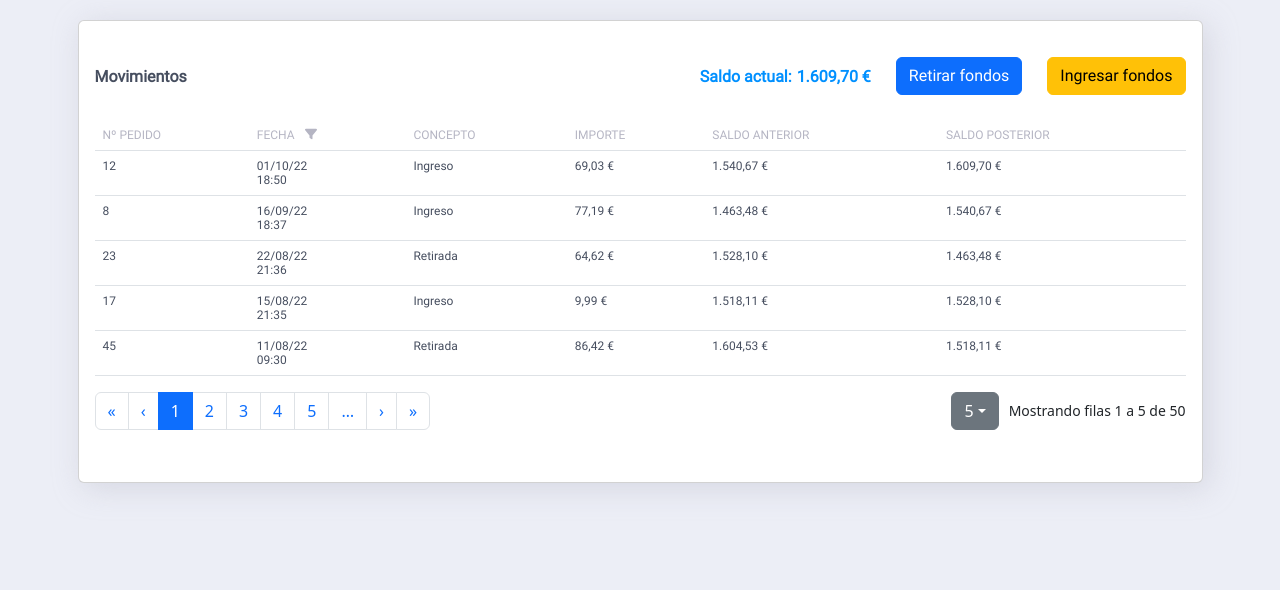
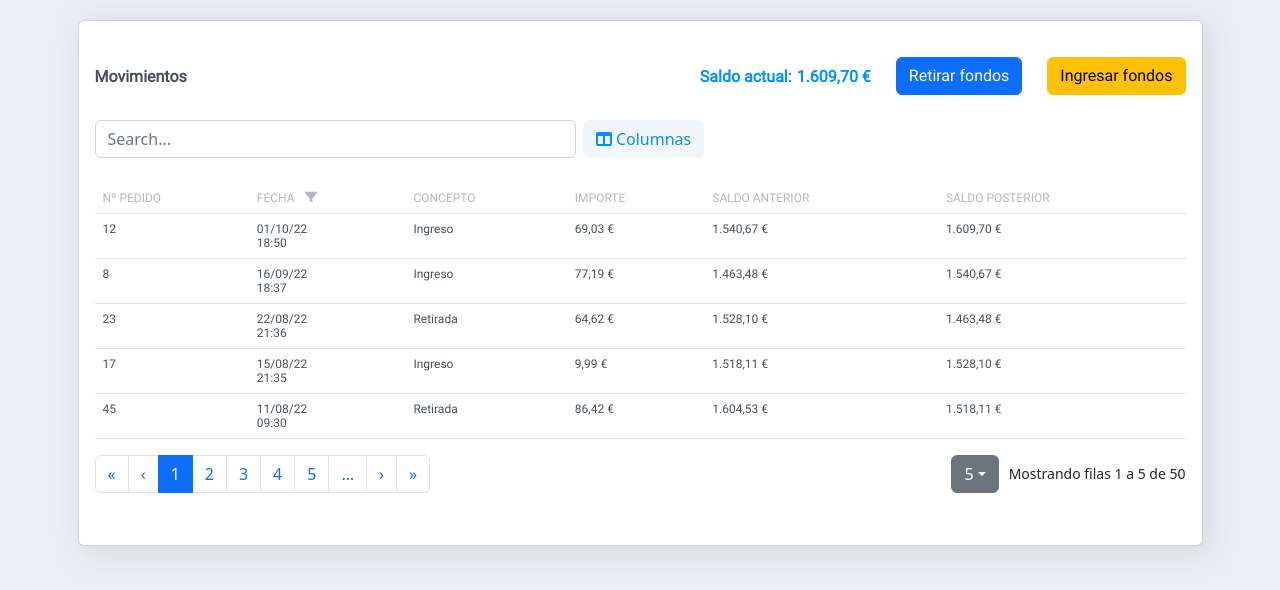
Before and after one commit to Drustus/prueba-big-buy, a React (Create React App) app: page / in a window 1280 px wide. Shown: the top 590 px of the page. Built offline with nearby package versions, Linux system fonts and the light colour scheme.

Commit message:
Se añade la búsqueda dinámica

```diff
--- a/src/contexts/filter/FilterContext.tsx
+++ b/src/contexts/filter/FilterContext.tsx
@@ -1,5 +1,11 @@
 import { createContext, useState } from "react";
-import { FilterContextProps, Props, SelectedDate, StateProps } from "./types";
+import {
+  FilterContextProps,
+  OnFilterTextProps,
+  Props,
+  SelectedDate,
+  StateProps
+} from "./types";
 
 const initialState = {
   rawIni: undefined,
@@ -13,14 +19,17 @@ const params: FilterContextProps = {
   dateEnd: undefined,
   rawIni: undefined,
   rawEnd: undefined,
+  textFilter: undefined,
   onSelectedDateFilter: () => {},
-  clearDateFilter: () => {}
+  clearDateFilter: () => {},
+  onFilterText: () => {}
 };
 
 export const FilterContext = createContext(params);
 
 const FilterProvider = ({ children }: Props) => {
   const [dateFilters, setDateFilters] = useState<StateProps>(initialState);
+  const [textFilter, setTextFilter] = useState<string>("");
 
   const onSelectedDateFilter: SelectedDate = dateFilter => {
     setDateFilters({
@@ -35,6 +44,10 @@ const FilterProvider = ({ children }: Props) => {
     setDateFilters(initialState);
   };
 
+  const onFilterText: OnFilterTextProps = text => {
+    setTextFilter(text);
+  };
+
   return (
     <FilterContext.Provider
       value={{
@@ -43,7 +56,9 @@ const FilterProvider = ({ children }: Props) => {
         onSelectedDateFilter,
         rawIni: dateFilters.rawIni,
         rawEnd: dateFilters.rawEnd,
-        clearDateFilter
+        clearDateFilter,
+        onFilterText,
+        textFilter
       }}
     >
       {children}
--- a/src/contexts/filter/types.d.ts
+++ b/src/contexts/filter/types.d.ts
@@ -5,6 +5,8 @@ export type FilterContextProps = {
   rawIni: string | undefined;
   rawEnd: string | undefined;
   clearDateFilter: () => void;
+  onFilterText: OnFilterTextProps;
+  textFilter: string | undefined;
 };
 
 export type SelectedDate = (dateFilter: NewDateFilter) => void;
@@ -21,6 +23,8 @@ export type NewDateFilter = {
   end: string;
 };
 
+export type OnFilterTextProps = (text: string) => void;
+
 export type Props = {
   children: React.ReactNode;
 };
--- a/src/pages/App.tsx
+++ b/src/pages/App.tsx
@@ -1,4 +1,5 @@
 import WalletProvider from "contexts/wallet/WalletContext";
+import FilterProvider from "contexts/filter/FilterContext";
 import "./App.scss";
 import Movements from "./movements";
 
@@ -6,7 +7,9 @@ function App() {
   return (
     <div className="app">
       <WalletProvider>
-        <Movements />
+        <FilterProvider>
+          <Movements />
+        </FilterProvider>
       </WalletProvider>
     </div>
   );
--- a/src/pages/movements/List/index.tsx
+++ b/src/pages/movements/List/index.tsx
@@ -11,14 +11,35 @@ import Header from "./Header";
 const MovementsList = () => {
   const { movements } = useContext(WalletContext);
   const { currentPage, take } = useContext(PaginationContext);
-  const { dateIni, dateEnd } = useContext(FilterContext);
+  const { dateIni, dateEnd, textFilter } = useContext(FilterContext);
 
-  const filteredMovements =
-    dateIni && dateEnd
-      ? movements.filter(movement => {
-          return movement.date >= dateIni && movement.date <= dateEnd;
-        })
-      : movements;
+  let filteredMovements = movements;
+
+  if (dateIni && dateEnd) {
+    filteredMovements = filteredMovements.filter(
+      movement => movement.date >= dateIni && movement.date <= dateEnd
+    );
+  }
+
+  if (textFilter) {
+    filteredMovements = filteredMovements.filter(movement => {
+      const concept = movement.concept === 0 ? "Ingreso" : "Retirada";
+      const amount = numberWithPoint(movement.amount);
+      const lastBalance = numberWithPoint(movement.lastBalance);
+      const nextBalance = numberWithPoint(movement.nextBalance);
+      const containsAmount = amount.includes(textFilter);
+      const containsLastBalance = lastBalance.includes(textFilter);
+      const containsNextBalance = nextBalance.includes(textFilter);
+
+      return (
+        concept.includes(textFilter) ||
+        containsAmount ||
+        containsLastBalance ||
+        containsNextBalance
+      );
+    });
+  }
+
   const initialMovement = (currentPage - 1) * take;
   const pageMovements = filteredMovements.slice(
     initialMovement,
--- a/src/pages/movements/Searcher/index.tsx
+++ b/src/pages/movements/Searcher/index.tsx
@@ -1,7 +1,30 @@
+import Form from "react-bootstrap/Form";
+import Button from "react-bootstrap/Button";
+import { FontAwesomeIcon } from "@fortawesome/react-fontawesome";
+import { faTableColumns } from "@fortawesome/free-solid-svg-icons";
 import "./styles.scss";
+import { useContext } from "react";
+import { FilterContext } from "contexts/filter/FilterContext";
 
 const Searcher = () => {
-  return <div className="searcher"></div>;
+  const { onFilterText, textFilter } = useContext(FilterContext);
+  return (
+    <div className="searcher">
+      <Form onSubmit={e => e.preventDefault()}>
+        <Form.Group controlId="filter">
+          <Form.Control
+            type="text"
+            placeholder="Search..."
+            onChange={e => onFilterText(e.target.value)}
+            value={textFilter}
+          />
+        </Form.Group>
+      </Form>
+      <Button className="columnas-button" variant="secondary">
+        <FontAwesomeIcon icon={faTableColumns} /> Columnas
+      </Button>
+    </div>
+  );
 };
 
 export default Searcher;
--- a/src/pages/movements/Searcher/styles.scss
+++ b/src/pages/movements/Searcher/styles.scss
@@ -2,9 +2,17 @@
   display: flex;
   flex-direction: row;
   align-items: flex-start;
-  padding: 0px;
+  padding-bottom: 25px;
   gap: 7px;
-  flex: none;
-  order: 1;
-  flex-grow: 0;
 }
+
+.searcher > form {
+  width: 100%;
+  flex: 0.5;
+}
+
+.columnas-button {
+  background: #f3f6f9 !important;
+  color: #0090ff !important;
+  border-color: #f3f6f9 !important;
+}
--- a/src/pages/movements/index.tsx
+++ b/src/pages/movements/index.tsx
@@ -9,7 +9,7 @@ import { useContext, useRef, useState } from "react";
 import "./styles.scss";
 import { WalletContext } from "contexts/wallet/WalletContext";
 import PaginationProvider from "contexts/pagination/PaginationContext";
-import FilterProvider from "contexts/filter/FilterContext";
+import Searcher from "./Searcher";
 
 const Movements = () => {
   const { onAddMovement } = useContext(WalletContext);
@@ -53,10 +53,9 @@ const Movements = () => {
             </Button>
           </div>
         </Card.Title>
+        <Searcher />
         <PaginationProvider>
-          <FilterProvider>
-            <MovementsList />
-          </FilterProvider>
+          <MovementsList />
         </PaginationProvider>
       </Card>
       {withModal(
```
